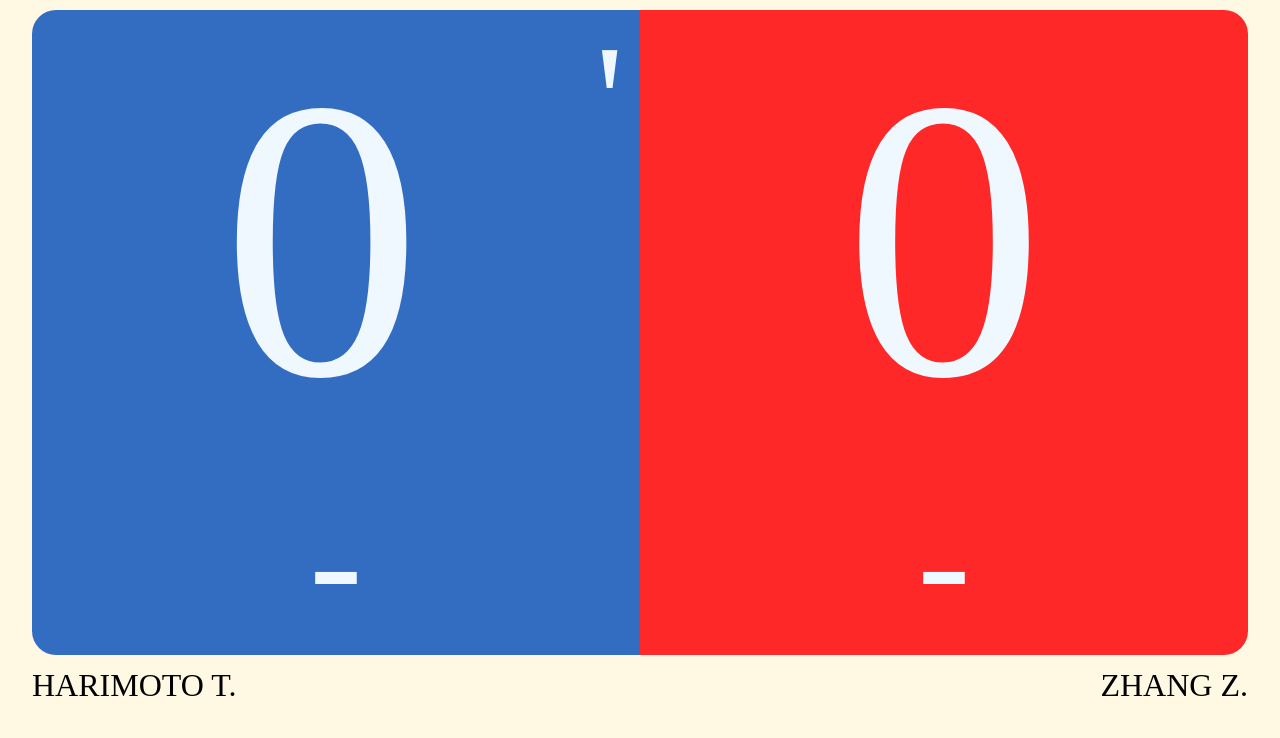
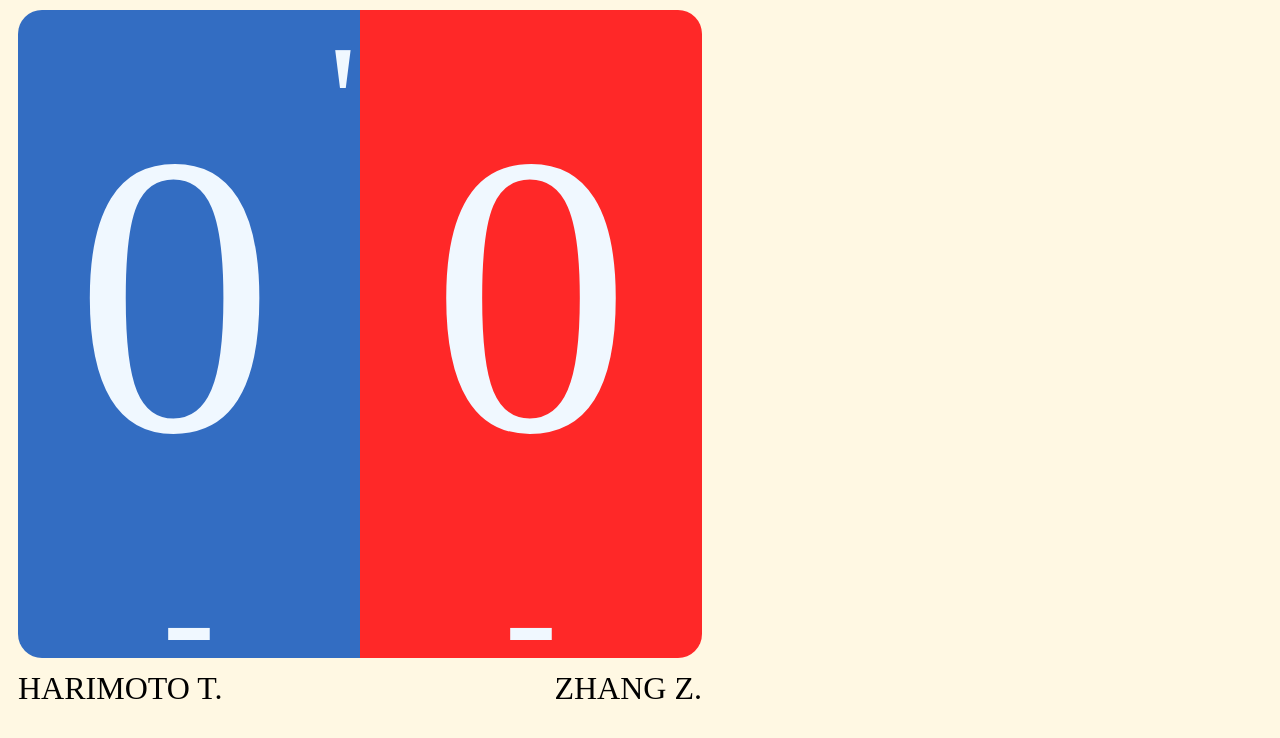
Before and after one commit to mayamalakova/score-counter, a Vue app: page / in a window 1280 px wide. Shown: the top 738 px of the page. Built offline with nearby package versions, Linux system fonts and the light colour scheme.

Commit message:
Adjust font when there is a dougle digit score

```diff
--- a/src/assets/score-view.styl
+++ b/src/assets/score-view.styl
@@ -1,6 +1,7 @@
 canvas-blue = #336dc2
 canvas-red = #ff2828
 score-font = 50vmin;
+score-font-small = 40vmin;
 minus-font = 20vmin;
 
 right-radius(val) {
@@ -30,7 +31,6 @@ flex-row(horizontalLayout) {
   justify-content space-evenly;
   width: 50%;
   height: 100%;
-  font-size: score-font;
   color: aliceblue;
 }
 
@@ -44,12 +44,13 @@ body {
   height:100%;
   margin: 0px;
   padding: 0px;
+  font-family: 'Times New Roman', Times, serif;
 
   .container {
     flex-column(center);
     align-items: center;
-    width: 90wmin;
-    height: 90wmin;
+    width: 90vmin;
+    height: 90vmin;
     margin-top: 10px;
     user-select: none;
   }
@@ -68,6 +69,16 @@ body {
     .score-val-number {
       flex-basis: 90%;
       text-align: center;
+
+      &.small {
+        font-size: score-font-small;
+        padding-top: 10vmin;
+      }
+
+      &.normal {
+          font-size: score-font;
+          padding-top: 7vmin;
+      }
     }
 
     .serve-indicator {
--- a/src/components/game-progress.vue
+++ b/src/components/game-progress.vue
@@ -2,14 +2,14 @@
     <div class="score-container" >
         <div class="score-left" v-on:click="$emit('increase-left')">
             <div class="score-val">
-                <span class="score-val-number">{{scoreLeft}} </span>
+                <span :class="valClass">{{scoreLeft}} </span>
                 <span class="serve-indicator">{{server === 'left' ? "'" : ""}}</span>
             </div>
             <div class="btn-minus" v-on:click.stop="$emit('decrease-left')">-</div>
         </div>
         <div class="score-right" v-on:click="$emit('increase-right')">
             <div class="score-val">
-                <span class="score-val-number">{{scoreRight}} </span>
+                <span :class="valClass">{{scoreRight}} </span>
                 <span class="serve-indicator">{{server === 'right' ? "'" : ""}}</span>
             </div>
             <div class="btn-minus" v-on:click.stop="$emit('decrease-right')">-</div>
@@ -18,7 +18,13 @@
 </template>
 <script>
 export default {
-    props: ['scoreLeft', 'scoreRight','server']
+    props: ['scoreLeft', 'scoreRight','server'],
+    computed: {
+        valClass: function() {
+            let valueSize = (this.scoreLeft > 9 || this.scoreRight > 9) ? "small" : "normal";
+            return "score-val-number " + valueSize;
+        }
+  }
 };
 
 </script>
```
